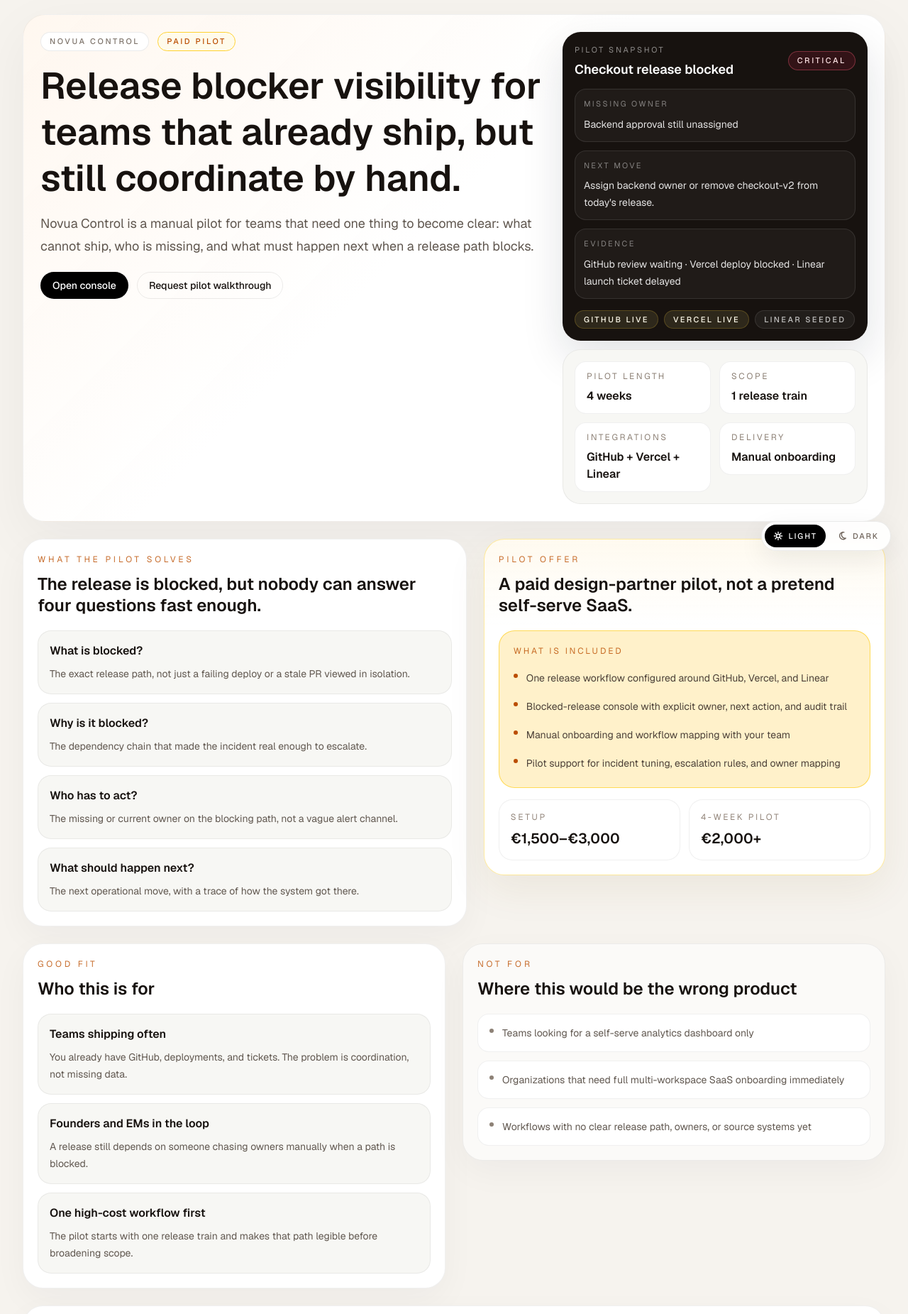
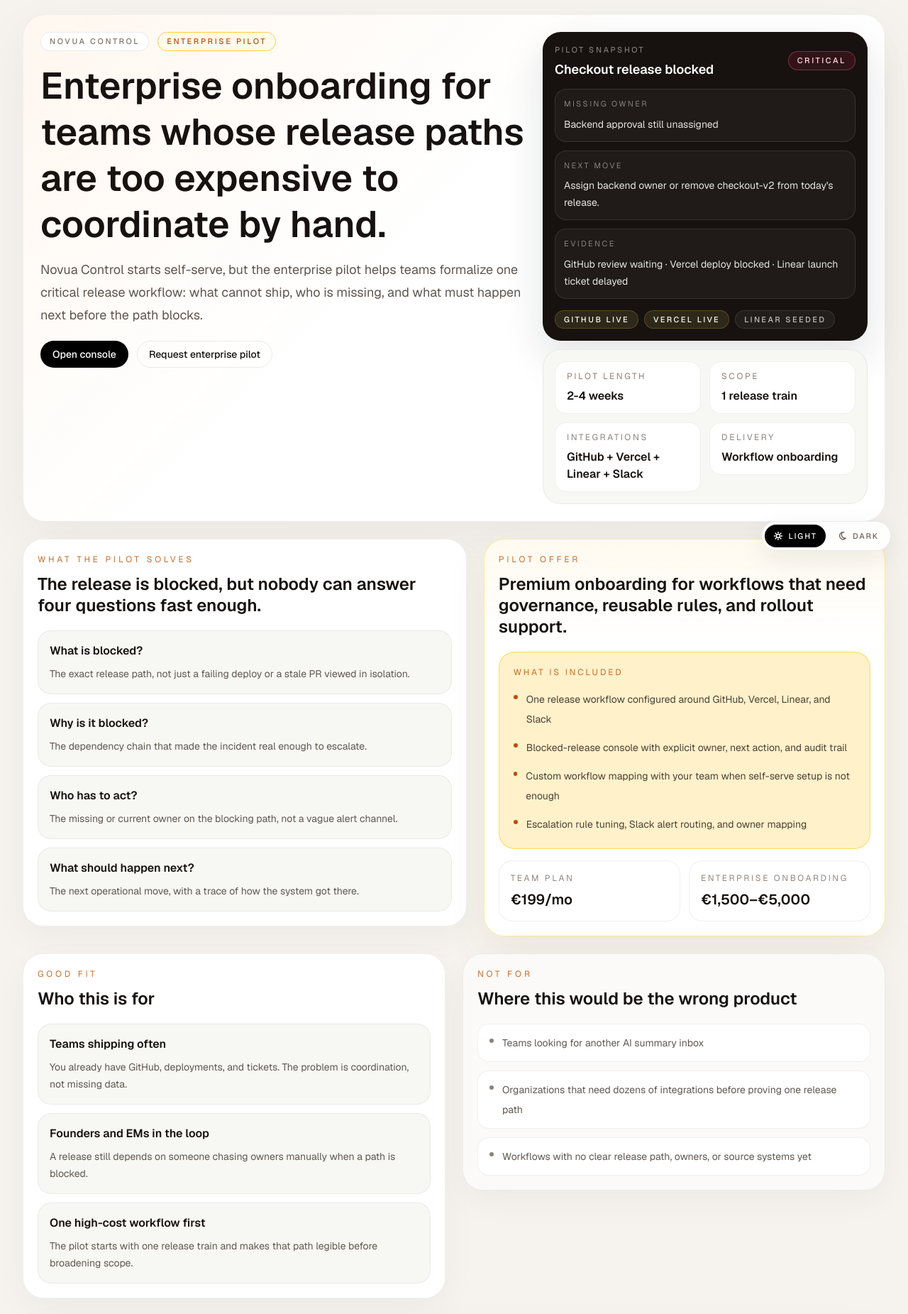
Before and after one commit to iveteamorim/novua-control, a Next.js app: page /pilot in a window 1280 px wide. Shown: the top 1851 px of the page at 71% size. Built offline with nearby package versions, Linux system fonts and the light colour scheme.

Commit message:
refine pricing and pilot positioning

```diff
--- a/src/app/page.tsx
+++ b/src/app/page.tsx
@@ -19,7 +19,7 @@
 const landingChecks = [
   { name: "signals", pass: signals.length === 3 },
   { name: "timeline", pass: timeline.length === 4 },
-  { name: "pilot price", pass: "EUR 2,500".includes("2,500") },
+  { name: "team plan", pass: "EUR 199/mo".includes("199") },
 ];
 
 export default async function LandingPage() {
@@ -37,7 +37,7 @@
         <div className="mx-auto max-w-5xl text-center">
           <div className="mx-auto mb-7 inline-flex items-center gap-2 rounded-full border border-white/10 bg-white/[.04] px-4 py-2 text-sm text-white/60 backdrop-blur">
             <span className="h-2 w-2 rounded-full bg-[#d77b2f]" />
-            Release coordination layer for GitHub, Vercel and Linear
+            Deterministic release coordination for GitHub, Vercel, Linear and Slack
           </div>
 
           <h1 className="text-balance text-6xl font-medium leading-[0.92] tracking-[-0.07em] md:text-8xl lg:text-[112px]">
@@ -45,23 +45,24 @@
           </h1>
 
           <p className="mx-auto mt-8 max-w-2xl text-lg leading-8 text-white/58 md:text-xl">
-            Novua Control turns scattered engineering events into operational
-            signals, ownership decisions and auditable release paths.
+            Novua Control turns scattered engineering events into deterministic
+            escalation paths, owner gaps, and auditable next actions before a
+            release stalls.
           </p>
 
           <div className="mt-10 flex flex-wrap justify-center gap-3">
-            <a
-              href="mailto:iveteamorim@gmail.com?subject=Novua%20Control%20pilot"
+            <Link
+              href="/sign-up"
               className="rounded-full bg-white px-6 py-3 font-medium text-black shadow-[0_0_40px_rgba(255,255,255,0.16)]"
             >
-              Request paid pilot
-            </a>
-            <Link
-              href={productHref}
+              Start workspace
+            </Link>
+            <a
+              href="mailto:contact@novua.digital?subject=Novua%20Control%20enterprise%20pilot"
               className="rounded-full border border-white/12 bg-white/[.04] px-6 py-3 font-medium text-white/82"
             >
-              View product trace
-            </Link>
+              Request enterprise pilot
+            </a>
           </div>
         </div>
 
@@ -102,7 +103,7 @@
           <a href="#product">Product</a>
           <a href="#workflow">Workflow</a>
           <a href="#pilot">Pilot</a>
-          <a href="mailto:iveteamorim@gmail.com?subject=Novua%20Control">
+          <a href="mailto:contact@novua.digital?subject=Novua%20Control">
             Contact
           </a>
         </div>
@@ -529,48 +530,96 @@
   return (
     <section id="pilot" className="mx-auto max-w-7xl px-6 py-28 lg:px-8">
       <div className="overflow-hidden rounded-[2.3rem] border border-white/[.08] bg-white/[.035]">
-        <div className="grid lg:grid-cols-[1.2fr_.8fr]">
+        <div className="grid lg:grid-cols-[1fr_1.15fr]">
           <div className="p-8 md:p-12">
             <div className="mb-5 text-xs uppercase tracking-[0.32em] text-[#d77b2f]">
-              Paid pilot
+              Access model
             </div>
             <h2 className="max-w-2xl text-5xl font-medium leading-[0.98] tracking-[-0.06em] md:text-7xl">
-              Launch with one real release workflow.
+              Start self-serve. Bring us in when the workflow is complex.
             </h2>
             <p className="mt-7 max-w-2xl text-lg leading-8 text-white/55">
-              Novua Control is currently onboarded directly with each team. We
-              configure the workflow, connect the sources, and tune the incident
-              model together.
+              Novua Control should feel like product infrastructure, not
+              consulting. Connect the core tools, create the first release path,
+              and use enterprise onboarding only for custom governance.
             </p>
-            <a
-              href="mailto:iveteamorim@gmail.com?subject=Novua%20Control%20pilot"
-              className="mt-9 inline-flex rounded-full bg-white px-6 py-3 font-medium text-black"
-            >
-              Request pilot
-            </a>
+            <div className="mt-9 flex flex-wrap gap-3">
+              <Link
+                href="/sign-up"
+                className="inline-flex rounded-full bg-white px-6 py-3 font-medium text-black"
+              >
+                Start workspace
+              </Link>
+              <a
+                href="mailto:contact@novua.digital?subject=Novua%20Control%20enterprise%20pilot"
+                className="inline-flex rounded-full border border-white/12 px-6 py-3 font-medium text-white/82"
+              >
+                Discuss pilot
+              </a>
+            </div>
           </div>
 
-          <div className="border-t border-white/[.08] bg-[#d77b2f] p-8 text-black md:p-12 lg:border-l lg:border-t-0">
-            <div className="text-sm uppercase tracking-[0.28em] text-black/45">
-              4-week pilot
-            </div>
-            <div className="mt-4 text-7xl font-medium tracking-[-0.08em]">
-              EUR 2,500
-            </div>
-            <div className="mt-4 text-lg text-black/62">
-              fixed pilot engagement
-            </div>
-            <div className="mt-8 space-y-3 text-sm font-medium">
-              <div>✓ GitHub / Vercel / Linear setup</div>
-              <div>✓ One release workflow</div>
-              <div>✓ Incident console</div>
-              <div>✓ Audit trail and action flow</div>
-              <div>✓ 2–4 weeks onboarding support</div>
-            </div>
+          <div className="grid gap-3 border-t border-white/[.08] p-6 md:p-8 lg:border-l lg:border-t-0">
+            <PricingCard
+              label="Free sandbox"
+              price="Free"
+              description="1 workspace, GitHub-only release path, 30-day history."
+            />
+            <PricingCard
+              featured
+              label="Team"
+              price="EUR 199/mo"
+              description="GitHub, Vercel, Linear, Slack alerts, audit trail, owner rules."
+            />
+            <PricingCard
+              label="Enterprise pilot"
+              price="EUR 1.5k-5k"
+              description="Custom workflows, governance setup, rollout support."
+            />
           </div>
         </div>
       </div>
     </section>
+  );
+}
+
+function PricingCard({
+  label,
+  price,
+  description,
+  featured,
+}: {
+  label: string;
+  price: string;
+  description: string;
+  featured?: boolean;
+}) {
+  return (
+    <div
+      className={`rounded-[1.7rem] border p-5 ${
+        featured
+          ? "border-[#d77b2f]/45 bg-[#d77b2f] text-black"
+          : "border-white/[.08] bg-white/[.045] text-white"
+      }`}
+    >
+      <div
+        className={`text-xs uppercase tracking-[0.28em] ${
+          featured ? "text-black/45" : "text-white/38"
+        }`}
+      >
+        {label}
+      </div>
+      <div className="mt-3 text-4xl font-medium tracking-[-0.06em]">
+        {price}
+      </div>
+      <p
+        className={`mt-3 max-w-md text-sm leading-6 ${
+          featured ? "text-black/62" : "text-white/52"
+        }`}
+      >
+        {description}
+      </p>
+    </div>
   );
 }
 
--- a/src/app/pilot/page.tsx
+++ b/src/app/pilot/page.tsx
@@ -3,14 +3,14 @@
 export const metadata = {
   title: "Novua Control Pilot",
   description:
-    "Paid pilot for release blocker visibility across GitHub, Vercel, and Linear.",
+    "Enterprise onboarding for deterministic release escalation across GitHub, Vercel, Linear, and Slack.",
 };
 
 const includedItems = [
-  "One release workflow configured around GitHub, Vercel, and Linear",
+  "One release workflow configured around GitHub, Vercel, Linear, and Slack",
   "Blocked-release console with explicit owner, next action, and audit trail",
-  "Manual onboarding and workflow mapping with your team",
-  "Pilot support for incident tuning, escalation rules, and owner mapping",
+  "Custom workflow mapping with your team when self-serve setup is not enough",
+  "Escalation rule tuning, Slack alert routing, and owner mapping",
 ];
 
 const fitItems = [
@@ -29,8 +29,8 @@
 ];
 
 const notFitItems = [
-  "Teams looking for a self-serve analytics dashboard only",
-  "Organizations that need full multi-workspace SaaS onboarding immediately",
+  "Teams looking for another AI summary inbox",
+  "Organizations that need dozens of integrations before proving one release path",
   "Workflows with no clear release path, owners, or source systems yet",
 ];
 
@@ -43,7 +43,7 @@
   {
     label: "Week 2",
     title: "Connect and normalize signals",
-    body: "Bring GitHub, Vercel, and Linear signals into one incident model with explicit escalation logic.",
+    body: "Bring GitHub, Vercel, Linear, and Slack signals into one incident model with explicit escalation logic.",
   },
   {
     label: "Week 3",
@@ -69,17 +69,18 @@
                   Novua Control
                 </span>
                 <span className="rounded-full border border-amber-300 bg-amber-50 px-3 py-1 text-[11px] font-medium uppercase tracking-[0.24em] text-amber-700">
-                  Paid pilot
+                  Enterprise pilot
                 </span>
               </div>
 
               <h1 className="max-w-4xl text-4xl font-semibold leading-tight text-[#17120f] sm:text-[3.25rem]">
-                Release blocker visibility for teams that already ship, but still coordinate by hand.
+                Enterprise onboarding for teams whose release paths are too expensive to coordinate by hand.
               </h1>
 
               <p className="max-w-3xl text-base leading-8 text-[#5f564e] sm:text-lg">
-                Novua Control is a manual pilot for teams that need one thing to become clear:
-                what cannot ship, who is missing, and what must happen next when a release path blocks.
+                Novua Control starts self-serve, but the enterprise pilot helps teams
+                formalize one critical release workflow: what cannot ship, who is
+                missing, and what must happen next before the path blocks.
               </p>
 
               <div className="flex flex-wrap gap-3 pt-1">
@@ -90,10 +91,10 @@
                   Open console
                 </Link>
                 <a
-                  href="mailto:iveteamorim@gmail.com?subject=Novua%20Control%20pilot"
+                  href="mailto:contact@novua.digital?subject=Novua%20Control%20enterprise%20pilot"
                   className="inline-flex rounded-full border border-black/8 px-4 py-2 text-sm font-medium text-[#17120f] transition hover:border-black/15 hover:bg-white"
                 >
-                  Request pilot walkthrough
+                  Request enterprise pilot
                 </a>
               </div>
             </div>
@@ -137,10 +138,10 @@
               </div>
 
               <div className="grid items-start gap-3 rounded-[1.6rem] border border-black/6 bg-[#f7f7f4] p-4 sm:grid-cols-2">
-                <PilotFact label="Pilot length" value="4 weeks" />
+                <PilotFact label="Pilot length" value="2-4 weeks" />
                 <PilotFact label="Scope" value="1 release train" />
-                <PilotFact label="Integrations" value="GitHub + Vercel + Linear" />
-                <PilotFact label="Delivery" value="Manual onboarding" />
+                <PilotFact label="Integrations" value="GitHub + Vercel + Linear + Slack" />
+                <PilotFact label="Delivery" value="Workflow onboarding" />
               </div>
             </div>
           </div>
@@ -176,7 +177,7 @@
           <section className="rounded-[1.8rem] border border-amber-300/45 bg-[linear-gradient(180deg,rgba(255,250,239,0.96),rgba(255,255,255,1)_26%)] p-5 shadow-[0_20px_56px_rgba(120,84,28,0.08)]">
             <SectionHeader
               eyebrow="Pilot offer"
-              title="A paid design-partner pilot, not a pretend self-serve SaaS."
+              title="Premium onboarding for workflows that need governance, reusable rules, and rollout support."
             />
 
             <div className="mt-5 rounded-[1.4rem] border border-amber-300/75 bg-[#fff1ca] p-5">
@@ -194,8 +195,8 @@
             </div>
 
             <div className="mt-4 grid items-start gap-3 sm:grid-cols-2">
-              <PriceCard label="Setup" value="€1,500–€3,000" />
-              <PriceCard label="4-week pilot" value="€2,000+" />
+              <PriceCard label="Team plan" value="€199/mo" />
+              <PriceCard label="Enterprise onboarding" value="€1,500–€5,000" />
             </div>
           </section>
         </section>
@@ -265,17 +266,17 @@
                 Next step
               </p>
               <h2 className="text-3xl font-semibold leading-tight">
-                If one release path is expensive enough to justify clarity, the pilot is the right entry point.
+                If one release path is expensive enough to justify governance, the enterprise pilot is the right entry point.
               </h2>
               <p className="text-sm leading-7 text-white/72">
-                Start with one workflow, one team, and one blocked path. If the signal is real,
-                the product should prove it quickly.
+                Start self-serve for the standard path. Bring us in when the release
+                model, owners, and escalation rules need to become reusable across a team.
               </p>
             </div>
 
             <div className="flex flex-wrap gap-3">
               <a
-                href="mailto:iveteamorim@gmail.com?subject=Novua%20Control%20pilot"
+                href="mailto:contact@novua.digital?subject=Novua%20Control%20enterprise%20pilot"
                 className="inline-flex rounded-full border border-white/18 bg-white px-4 py-2 text-sm font-medium text-[#17120f] transition hover:bg-[#f6f3ee]"
               >
                 Book a walkthrough
```
